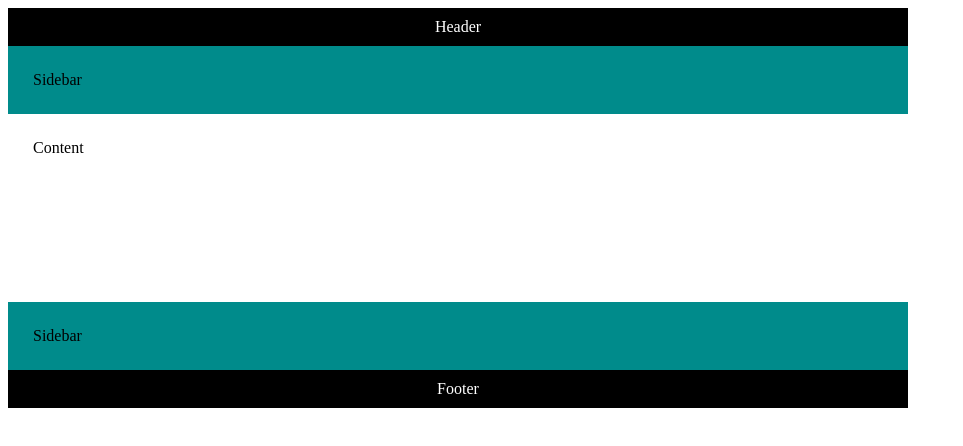
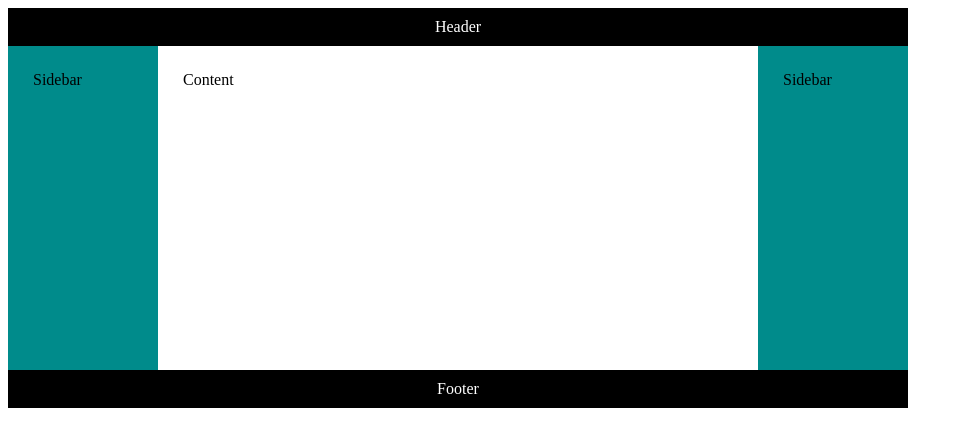
Before and after one commit to JonathanMabiala/webdevelopement, a plain HTML site: page Create a grid layout/index.html in a window 1280 px wide. Shown: the whole page, without its empty margins (0-963 px from the left). Drawn offline with Linux system fonts and the light colour scheme.

Commit message:
Css rules for grid layout

```diff
--- a/Create a grid layout/styles.css
+++ b/Create a grid layout/styles.css
@@ -6,12 +6,23 @@
   min-height: 50vh;
   grid-template-columns: 100%;
   grid-template-rows: auto auto 1fr auto auto;
-  grid-template-areas: "header" "left" "main" "right" "footer";
+  grid-template-areas:
+    "header"
+    "left"
+    "main"
+    "right"
+    "footer";
 }
 /* Add media rules for container class below */
 @media (min-width: 440px) {
   .container {
     /* Add rules here */
+    grid-template-columns: 150px 1fr 150px;
+    grid-template-rows: auto 1fr auto;
+    grid-template-areas:
+      "header header header"
+      "left main right"
+      "footer footer footer";
   }
 }
 
```
